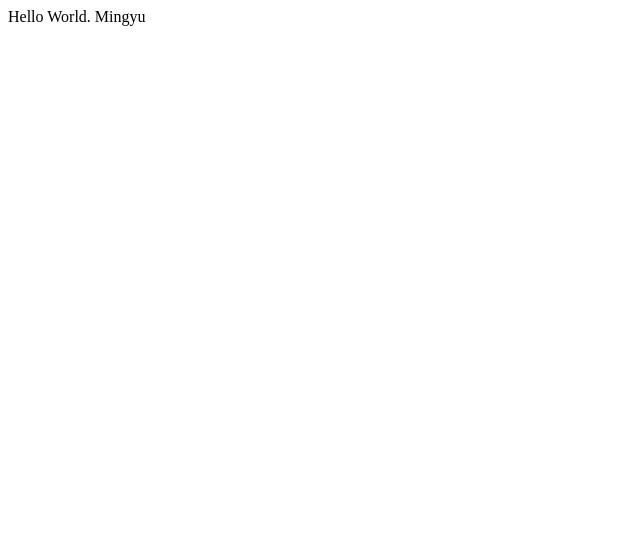
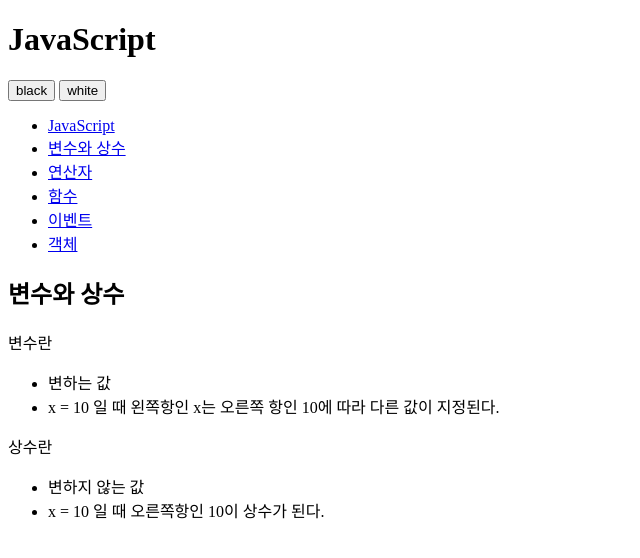
Before and after one commit to ncelbi/ncelbi, a plain HTML site: page index.html in a window 1280 px wide. Shown: the whole page, without its empty margins (0-640 px from the left). Drawn offline with Linux system fonts and the light colour scheme.

Commit message:
fuk html

```diff
--- a/index.html
+++ b/index.html
@@ -1,25 +1,53 @@
 <!DOCTYPE html>
-<html lang="en">
-	<head>
-		<meta charset="utf-8">
+<html>
+    <head>
+        <meta charset="utf-8" />
+    </head>
 
-		<!-- Always force latest IE rendering engine (even in intranet) & Chrome Frame
-		Remove this if you use the .htaccess -->
-		<meta http-equiv="X-UA-Compatible" content="IE=edge,chrome=1">
-
-		<title>index</title>
-		<meta name="description" content="">
-		<meta name="author" content="mingyu">
-
-		<meta name="viewport" content="width=device-width; initial-scale=1.0">
-
-		<!-- Replace favicon.ico & apple-touch-icon.png in the root of your domain and delete these references -->
-		<link rel="shortcut icon" href="/favicon.ico">
-		<link rel="apple-touch-icon" href="/apple-touch-icon.png">
-	</head>
-
-	<body>
-		Hello World. Mingyu
-
-	</body>
+    <body id="body">
+        <div>
+            <header>
+                <h1>JavaScript</h1>
+            </header>
+            <div id="toolbar">
+                <input type="button" value="black" />
+                <input type="button" value="white" />
+            </div>
+            <nav>
+                <ul>
+                    <li><a href="http://opentutorials.org/course/49/17">JavaScript</a></li>
+                    <li><a href="http://opentutorials.org/course/49/16">변수와 상수</a></li>
+                    <li><a href="http://opentutorials.org/course/49/18">연산자</a></li>
+                    <li><a href="http://opentutorials.org/course/49/19">함수</a></li>
+                    <li><a href="http://opentutorials.org/course/49/20">이벤트</a></li>
+                    <li><a href="http://opentutorials.org/course/49/21">객체</a></li>
+                </ul>
+            </nav>
+            <article>
+                <h2>변수와 상수</h2>
+                <div>
+                    <p>변수란</p>
+                    <ul>
+                        <li>
+                            변하는 값
+                        </li>
+                        <li>
+                            x = 10 일 때 왼쪽항인 x는 오른쪽 항인 10에 따라 다른 값이 지정된다.
+                        </li>
+                    </ul>
+                    <p>
+                        상수란
+                    </p>
+                    <ul>
+                        <li>
+                            변하지 않는 값
+                        </li>
+                        <li>
+                            x = 10 일 때 오른쪽항인 10이 상수가 된다.
+                        </li>
+                    </ul>
+                </div>
+            </article>
+        </div>
+    </body>
 </html>
```
